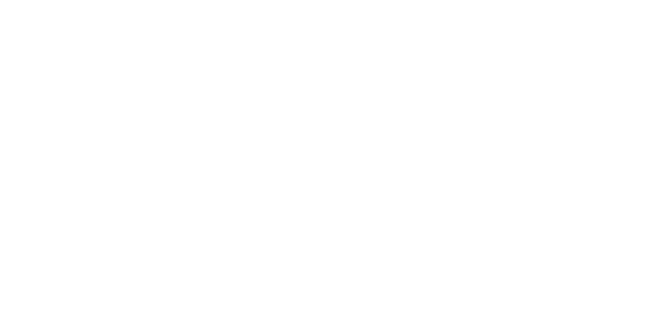
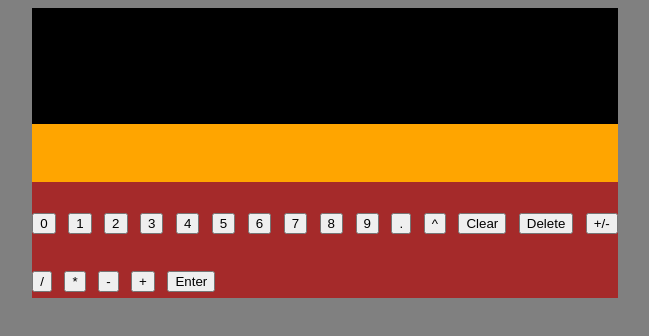
Before and after one commit to KayStation/calculator, a plain HTML site: page index.html in a window 1280 px wide. Shown: the whole page, without its empty margins (315-964 px from the left). Drawn offline with Linux system fonts and the light colour scheme.

Commit message:
HTML and CSS visual skeleton prepared

```diff
--- a/css/styles.css
+++ b/css/styles.css
@@ -1,4 +1,29 @@
 html{
     margin:0;
     padding:0;
+    font-size:50px;
+    height:100%;
+    width:100%;
 }
+
+body{
+    background-color:gray;
+    display:flex;
+    justify-content:center;
+    align-items:center;
+}
+
+#frame{
+    display:grid;
+    grid-template-columns: 1fr;
+    grid-template-rows:[display] 1fr [dividerStart] .5fr [dividerEnd] 1fr [buttons];
+    background-color:brown;
+}
+
+#display{
+    background-color:black;
+}
+
+#divider{
+background-color:orange;
+}
--- a/index.html
+++ b/index.html
@@ -9,6 +9,36 @@
     <script src="js/scripts.js" defer></script>
 </head>
 <body>
+    <div id="frame">
+        <div id="display"></div>
+        <div id="divider"></div>
+        <div id="buttons">
+            <div id="numbers">
+                <button id="0">0</button>
+                <button id="1">1</button>
+                <button id="2">2</button>
+                <button id="3">3</button>
+                <button id="4">4</button>
+                <button id="5">5</button>
+                <button id="6">6</button>
+                <button id="7">7</button>
+                <button id="8">8</button>
+                <button id="9">9</button>
+                <button id="decimal">.</button>
+                <button id="exponent">^</button>
+                <button id="clear">Clear</button>
+                <button id="delete">Delete</button>
+                <button id="tonegative">+/-</button>
+            </div>
+            <div id="operators">
+                <button id="divide">/</button>
+                <button id="multiply">*</button>
+                <button id="subtract">-</button>
+                <button id="add">+</button>
+                <button id="enter">Enter</button>
+            </div>
+        </div>
 
+    </div>
 </body>
 </html>
```
